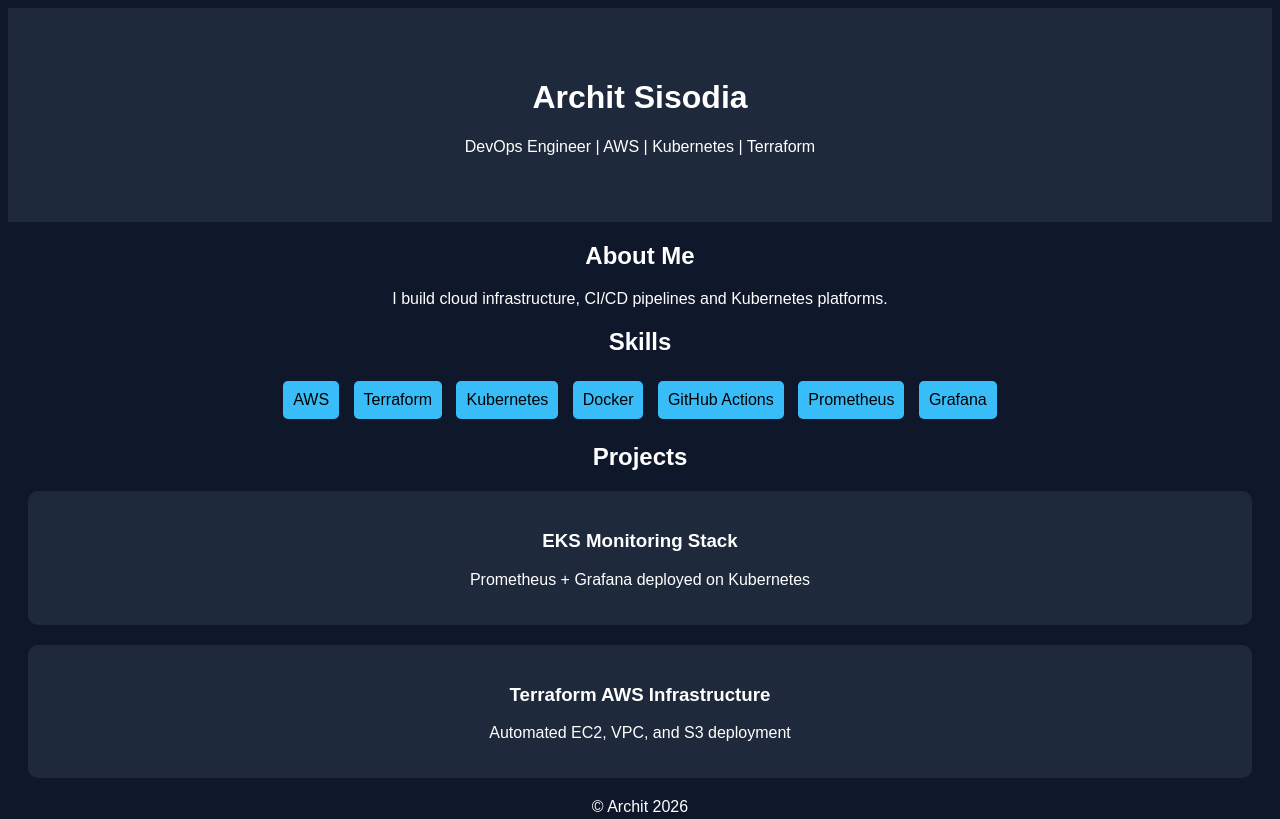
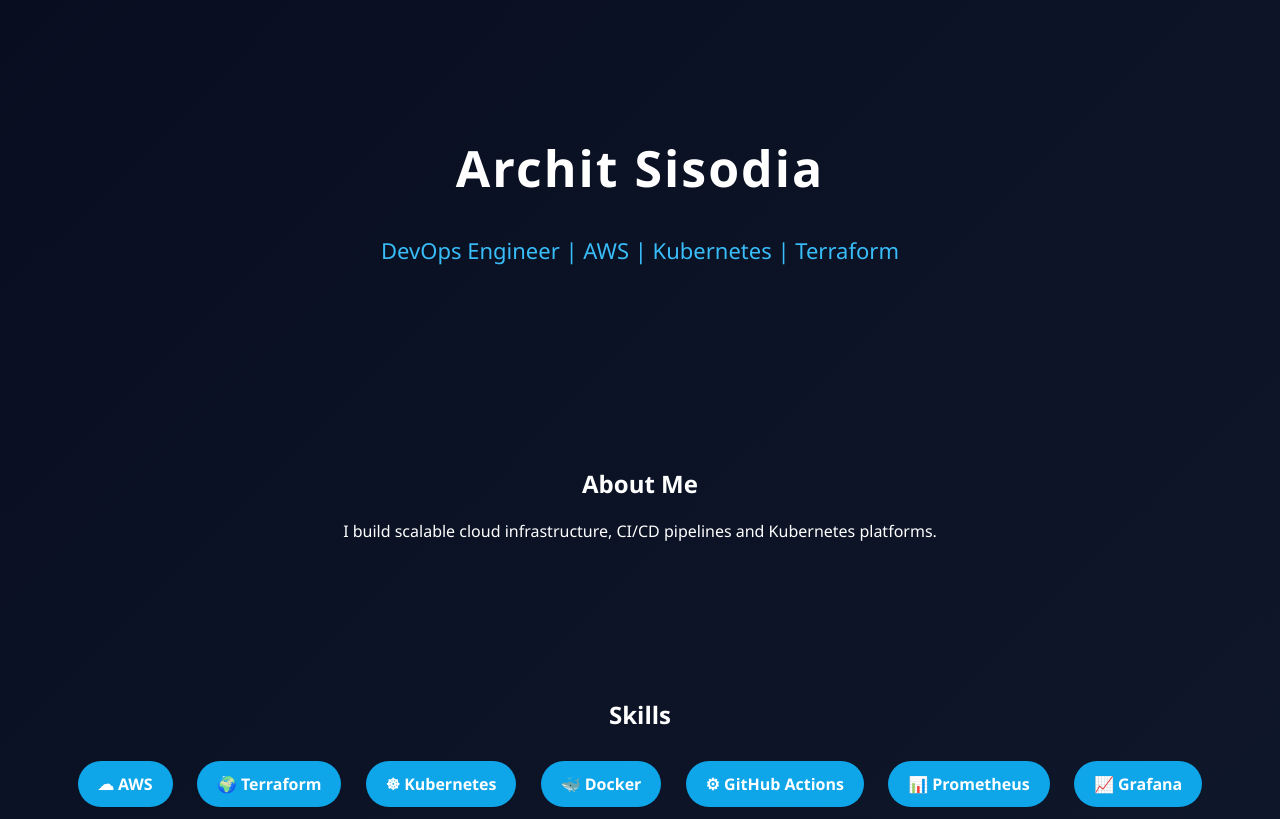
Before and after one commit to architssisodia-max/git-hub-action-archit, a plain HTML site: page portfolio/index.html in a window 1280 px wide. Shown: the top 819 px of the page. Drawn offline with Linux system fonts and the light colour scheme.

Commit message:
updated the style of portfolio

```diff
--- a/portfolio/index.html
+++ b/portfolio/index.html
@@ -1,55 +1,106 @@
 <!DOCTYPE html>
-<html>
+<html lang="en">
+
 <head>
-  <title>Archit DevOps Portfolio</title>
-  <link rel="stylesheet" href="style.css">
+<meta charset="UTF-8">
+<meta name="viewport" content="width=device-width, initial-scale=1.0">
+
+<title>Archit Sisodia | DevOps Engineer</title>
+
+<link rel="stylesheet" href="style.css">
+
 </head>
 
 <body>
 
 <header>
-  <h1>Archit Sisodia</h1>
-  <p>DevOps Engineer | AWS | Kubernetes | Terraform</p>
+
+<h1>Archit Sisodia</h1>
+
+<p id="typing"></p>
+
 </header>
 
-<section>
+<section class="about">
+
 <h2>About Me</h2>
-<p>I build cloud infrastructure, CI/CD pipelines and Kubernetes platforms.</p>
+
+<p>
+I build scalable cloud infrastructure, CI/CD pipelines and Kubernetes platforms.
+</p>
+
 </section>
 
 <section>
+
 <h2>Skills</h2>
 
 <div class="skills">
-<span>AWS</span>
-<span>Terraform</span>
-<span>Kubernetes</span>
-<span>Docker</span>
-<span>GitHub Actions</span>
-<span>Prometheus</span>
-<span>Grafana</span>
+
+<span>☁ AWS</span>
+<span>🌍 Terraform</span>
+<span>☸ Kubernetes</span>
+<span>🐳 Docker</span>
+<span>⚙ GitHub Actions</span>
+<span>📊 Prometheus</span>
+<span>📈 Grafana</span>
+
 </div>
 
 </section>
 
 <section>
+
 <h2>Projects</h2>
 
 <div class="project">
+
 <h3>EKS Monitoring Stack</h3>
+
 <p>Prometheus + Grafana deployed on Kubernetes</p>
+
 </div>
 
 <div class="project">
+
 <h3>Terraform AWS Infrastructure</h3>
-<p>Automated EC2, VPC, and S3 deployment</p>
+
+<p>Provisioned VPC, EC2 and S3 using Terraform modules</p>
+
+</div>
+
+<div class="project">
+
+<h3>CI/CD Pipeline</h3>
+
+<p>Automated Docker build and deployment using GitHub Actions</p>
+
+</div>
+
+</section>
+
+<section>
+
+<h2>Contact</h2>
+
+<div class="contact">
+
+<a href="https://github.com/architssisodia-max">GitHub</a>
+
+<a href="#">LinkedIn</a>
+
 </div>
 
 </section>
 
 <footer>
-<p>© Archit 2026</p>
+
+<p>© 2026 Archit Sisodia</p>
+
 </footer>
+
 <script src="script.js"></script>
+
 </body>
+
 </html>
--- a/portfolio/script.js
+++ b/portfolio/script.js
@@ -1,3 +1,19 @@
-document.addEventListener("DOMContentLoaded", function() {
-    console.log("Portfolio Loaded Successfully 🚀");
-});
+const text = "DevOps Engineer | AWS | Kubernetes | Terraform";
+
+let i = 0;
+
+function typing(){
+
+if(i < text.length){
+
+document.getElementById("typing").innerHTML += text.charAt(i);
+
+i++;
+
+setTimeout(typing,70);
+
+}
+
+}
+
+typing();
--- a/portfolio/style.css
+++ b/portfolio/style.css
@@ -1,27 +1,116 @@
-body {
-font-family: Arial;
-background: #0f172a;
-color: white;
+body{
+
+margin:0;
+font-family:Segoe UI;
 text-align:center;
+color:white;
+
+background: linear-gradient(-45deg,#020617,#0f172a,#020617,#1e293b);
+background-size:400% 400%;
+animation:gradient 15s ease infinite;
+
 }
 
-header {
-padding:50px;
-background:#1e293b;
+@keyframes gradient{
+
+0%{background-position:0% 50%;}
+50%{background-position:100% 50%;}
+100%{background-position:0% 50%;}
+
+}
+
+header{
+
+padding:100px 20px;
+
+}
+
+header h1{
+
+font-size:50px;
+letter-spacing:2px;
+
+}
+
+header p{
+
+font-size:22px;
+color:#38bdf8;
+
+}
+
+section{
+
+padding:60px 20px;
+
 }
 
 .skills span{
+
 display:inline-block;
+background:#0ea5e9;
+padding:12px 20px;
+margin:10px;
+border-radius:25px;
+font-weight:bold;
+
+transition:0.3s;
+
+}
+
+.skills span:hover{
+
+transform:scale(1.1);
 background:#38bdf8;
-color:black;
-padding:10px;
-margin:5px;
-border-radius:5px;
+box-shadow:0 0 20px #38bdf8;
+
 }
 
 .project{
+
 background:#1e293b;
-padding:20px;
-margin:20px;
-border-radius:10px;
+margin:30px auto;
+padding:30px;
+max-width:600px;
+border-radius:15px;
+
+transition:0.3s;
+
 }
+
+.project:hover{
+
+transform:translateY(-10px);
+box-shadow:0 15px 35px rgba(0,0,0,0.7);
+
+}
+
+.contact a{
+
+display:inline-block;
+margin:10px;
+padding:12px 20px;
+
+background:#38bdf8;
+color:white;
+text-decoration:none;
+
+border-radius:20px;
+
+transition:0.3s;
+
+}
+
+.contact a:hover{
+
+background:#0ea5e9;
+transform:scale(1.1);
+
+}
+
+footer{
+
+padding:30px;
+background:#020617;
+
+}
```
